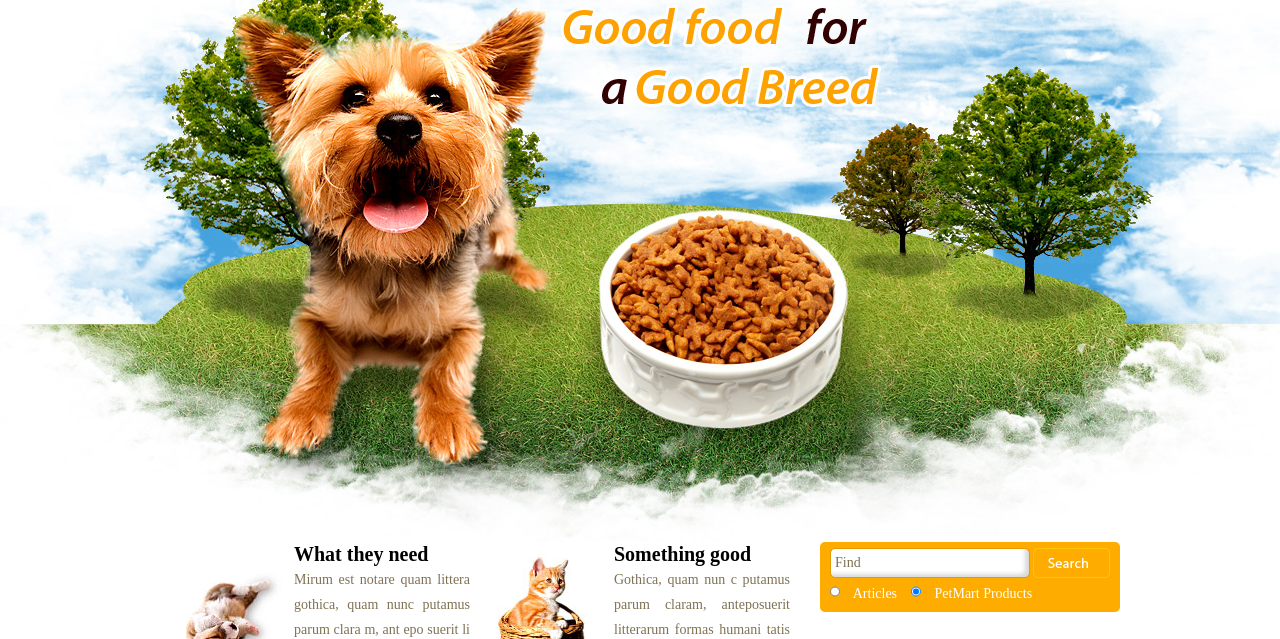
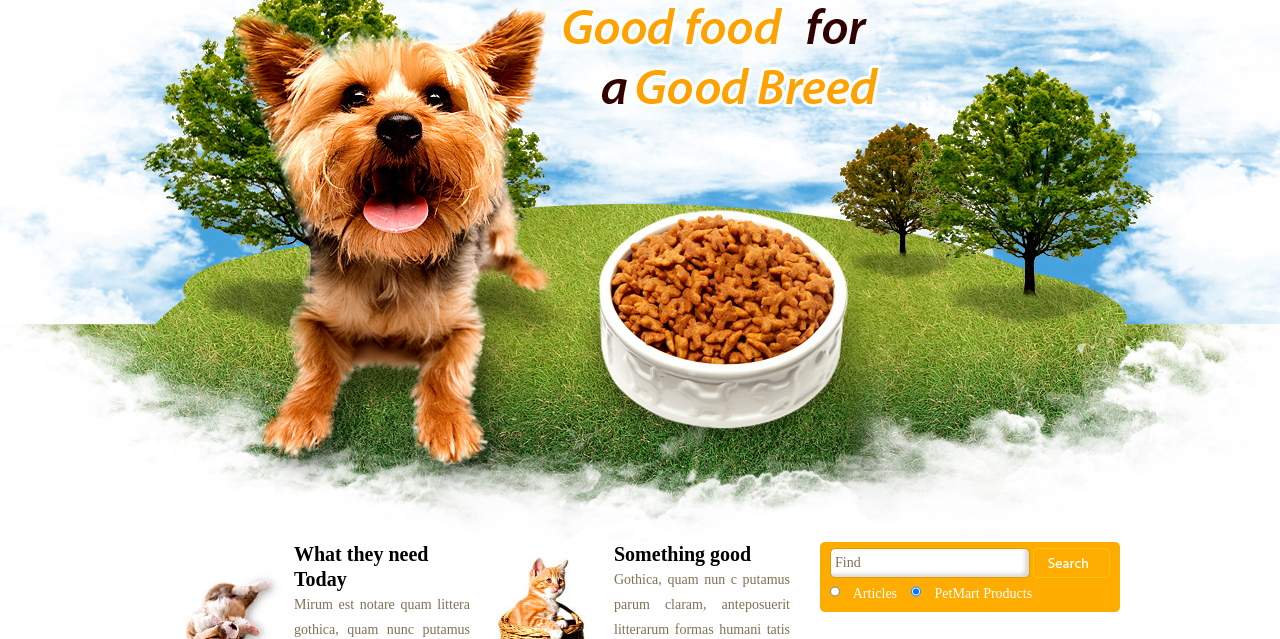
Before and after one commit to aaronlafferty/PRODWEBAPP, a plain HTML site: page index.html in a window 1280 px wide. Shown: the part 136-775 px from the top of the page. Drawn offline with Linux system fonts and the light colour scheme.

Commit message:
What they need changes.

```diff
--- a/index.html
+++ b/index.html
@@ -39,7 +39,7 @@
 								<ul>
 									<li>
 										<a href="index.html"><img src="images/puppy.jpg" width="114" height="160" alt="Pet Shop" title="Pet Shop"></a>
-										<h2>What they need</h2>
+										<h2>What they need Today</h2>
 										<p>Mirum est notare quam littera gothica, quam nunc putamus parum clara m, ant epo suerit li tterar. <a class="more" href="index.html">View all</a></p>
 									</li>
 									<li>
```
